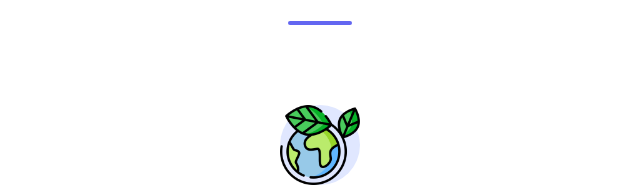
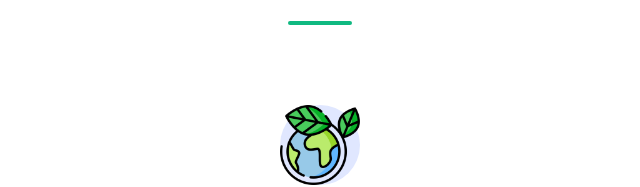
Before and after one commit to Yuvraj-Chauhan/GDSC-Digital-Village-Hackathon, a plain HTML site: page indexhindi.html in a window 1280 px wide. Shown: the part 348-535 px from the top of the page, 320-960 px from the left. Drawn offline with nearby package versions, Linux system fonts and the light colour scheme.

Commit message:
Update indexhindi.html

```diff
--- a/indexhindi.html
+++ b/indexhindi.html
@@ -40,7 +40,7 @@
           <h1 class="sm:text-3xl text-2xl font-medium title-font text-gray-900 mb-4">एग्रो-वेल्थ में आपका स्वागत है👨🏻‍🌾</h1>
           <p class="text-base leading-relaxed xl:w-2/4 lg:w-3/4 mx-auto text-gray-500s">कृषि अपशिष्ट, जिसे कृषि-अपशिष्ट भी कहा जाता है, विभिन्न कृषि कार्यों के परिणामस्वरूप उत्पन्न अपशिष्ट है। इसमें खेतों, कुक्कुट घरों और बूचड़खानों से खाद और अन्य अपशिष्ट शामिल हैं; फसल बर्बादी; उर्वरक अपवाह- खेतों से; पानी, हवा या मिट्टी में प्रवेश करने वाले कीटनाशक; और खेतों से नमक और गाद बहा दिया।</p>
           <div class="flex mt-6 justify-center">
-            <div class="w-16 h-1 rounded-full bg-indigo-500 inline-flex"></div>
+            <div class="w-16 h-1 rounded-full bg-green-500 inline-flex"></div>
           </div>
         </div>
         <div class="flex flex-wrap sm:-m-4 -mx-4 -mb-10 -mt-4 md:space-y-0 space-y-6">
```
